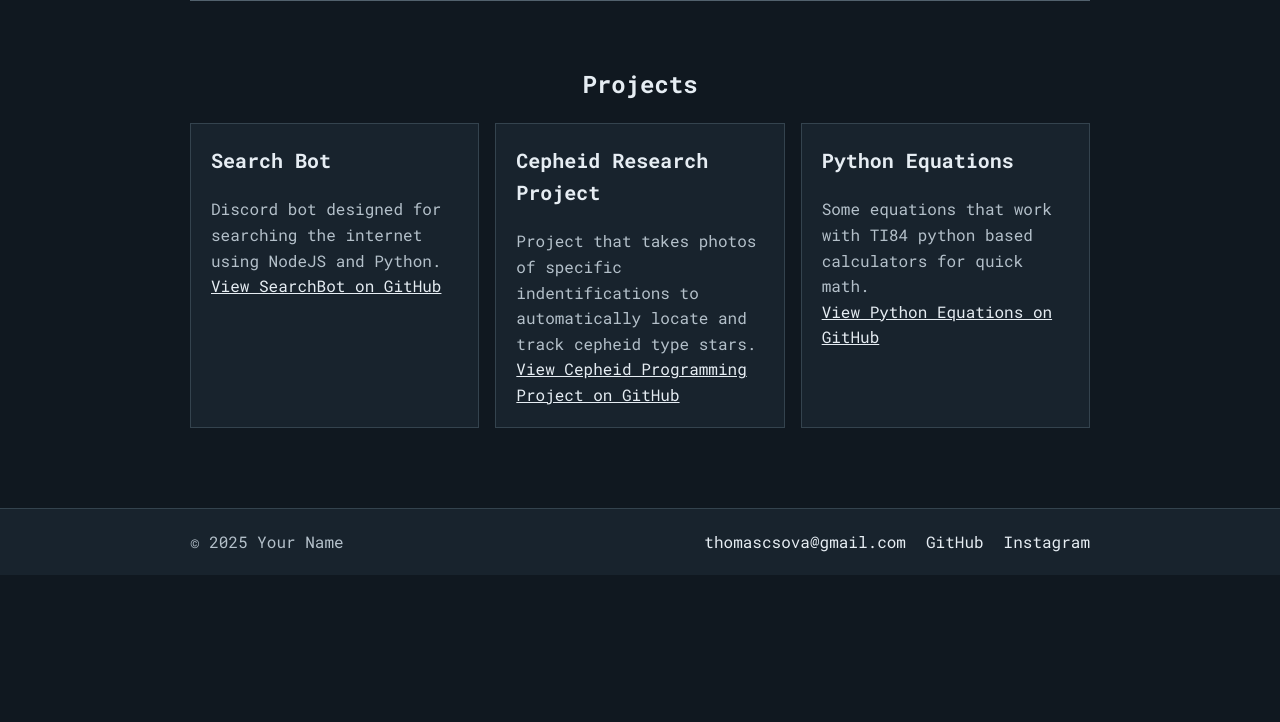
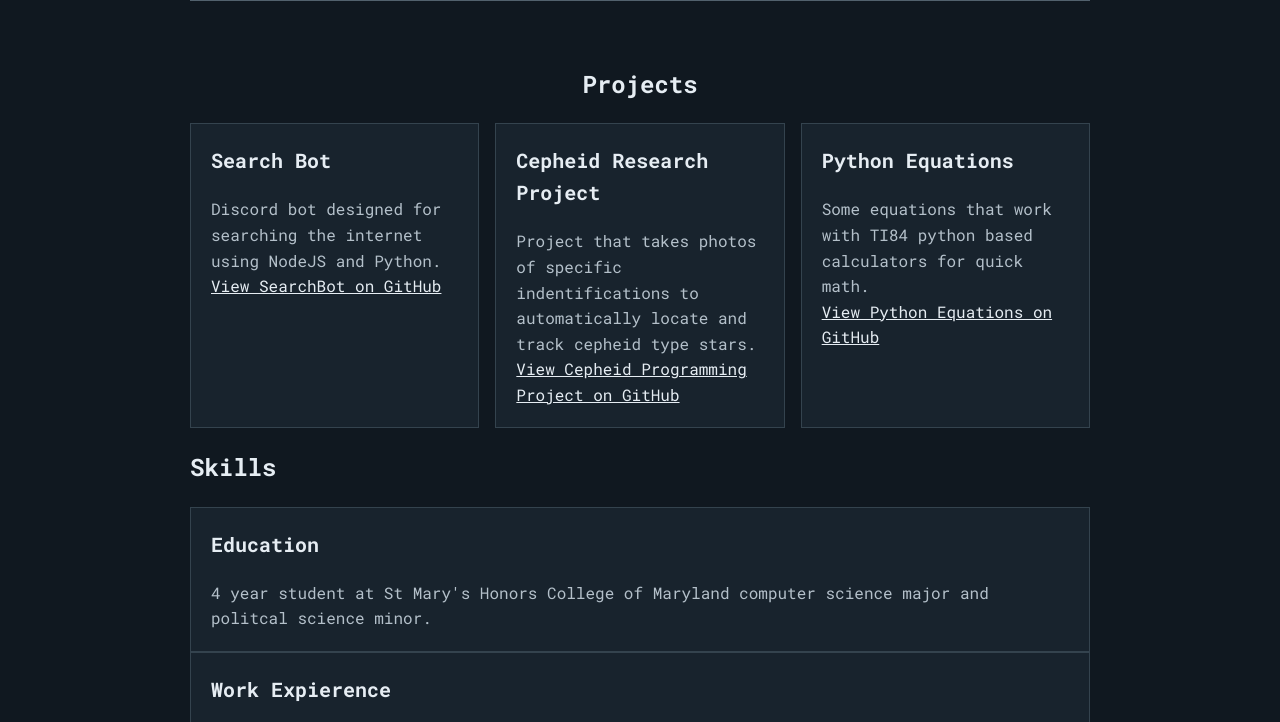
Before and after one commit to ThomasSova/ThomasSova.github.io, a plain HTML site: page portfolio.html in a window 1280 px wide. Shown: the part 2078-2800 px from the top of the page. Before the commit the page ends 2653 px from the top, so only its background shows below. Drawn offline with Linux system fonts and the light colour scheme.

Commit message:
Add files via upload

```diff
--- a/portfolio.html
+++ b/portfolio.html
@@ -13,6 +13,7 @@
 			<a href="#about">About</a>
 			<a href="#work">Work</a>
 			<a href="#contact">Contact</a>
+            <a href="https://docs.google.com/document/d/1P0qVvFPU0sg0Mlcx_0Cbc7tNe-38_dIr/edit?usp=sharing&ouid=112196993068719903691&rtpof=true&sd=true">Resume</a>
 		</nav>
 	</header>
 
@@ -81,11 +82,24 @@
 				</article>
 			</div>
 		</section>
+
+        <section class="skills"  id="skills" aira="labbeledby"="skills-title">
+            <h2 id="skills-title">Skills</h2>
+            <div class="Expierence">
+                <article class="card" id="skills">
+                    <h3>Education</h3>
+                    <p>4 year student at St Mary's Honors College of Maryland computer science major and politcal science minor.</p>
+                </article>
+                <article class="card" id="skills">
+                    <h3>Work Expierence</h3>
+                    <p>WHK Intern at Fort Detrick for the National Institute of Health.</p>
+                </article>
+            </div>
+        </section>
 	</main>
 
 	<footer>
 		<div class="container footer-content">
-			<p>&copy; 2025 Your Name</p>
 			<div class="footer-links" aria-label="Contact and social links">
 				<a href="mailto:thomascsova@gmail.com">thomascsova@gmail.com</a>
 				<a href="https://github.com/ThomasSova">GitHub</a>
```
